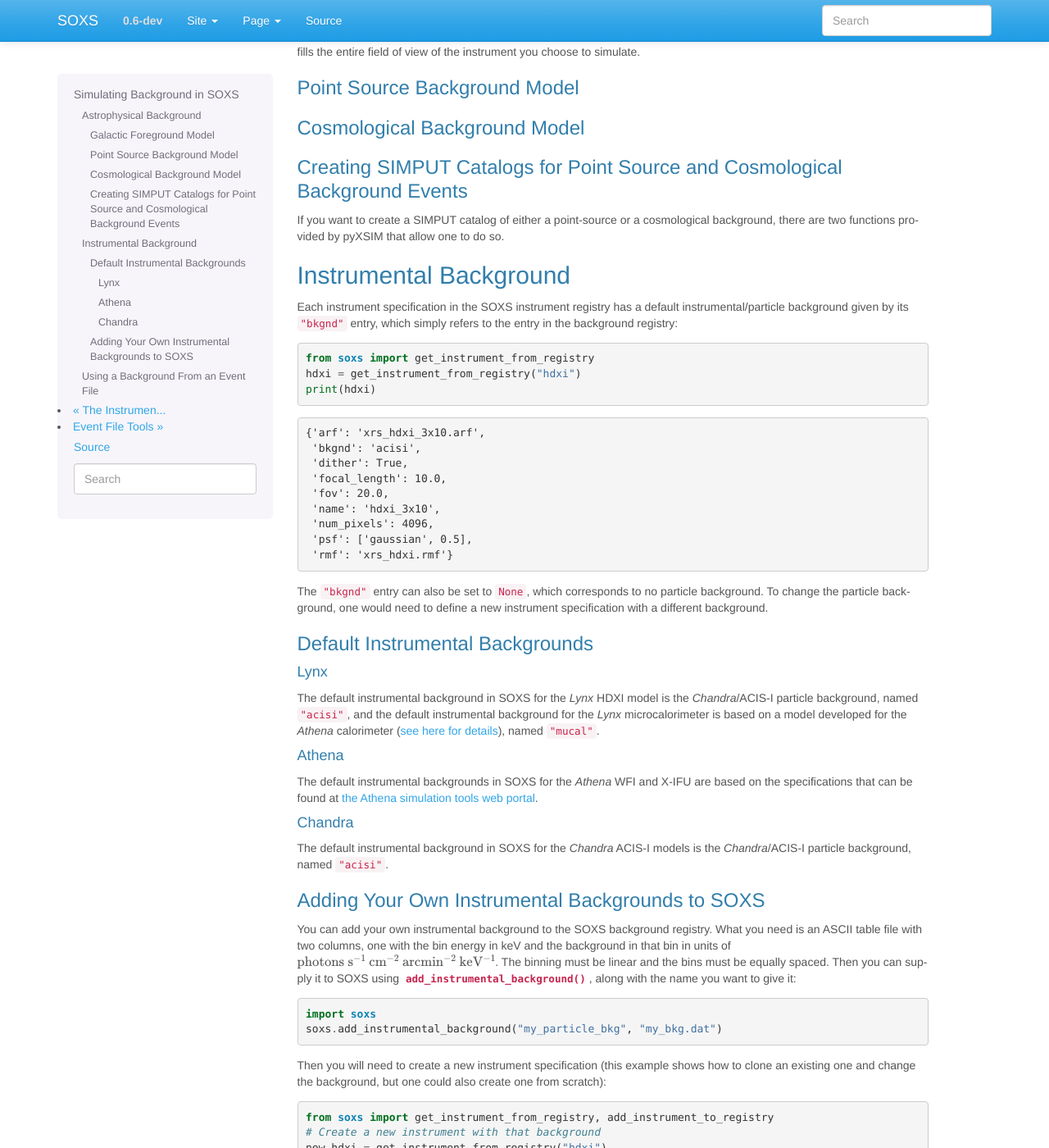
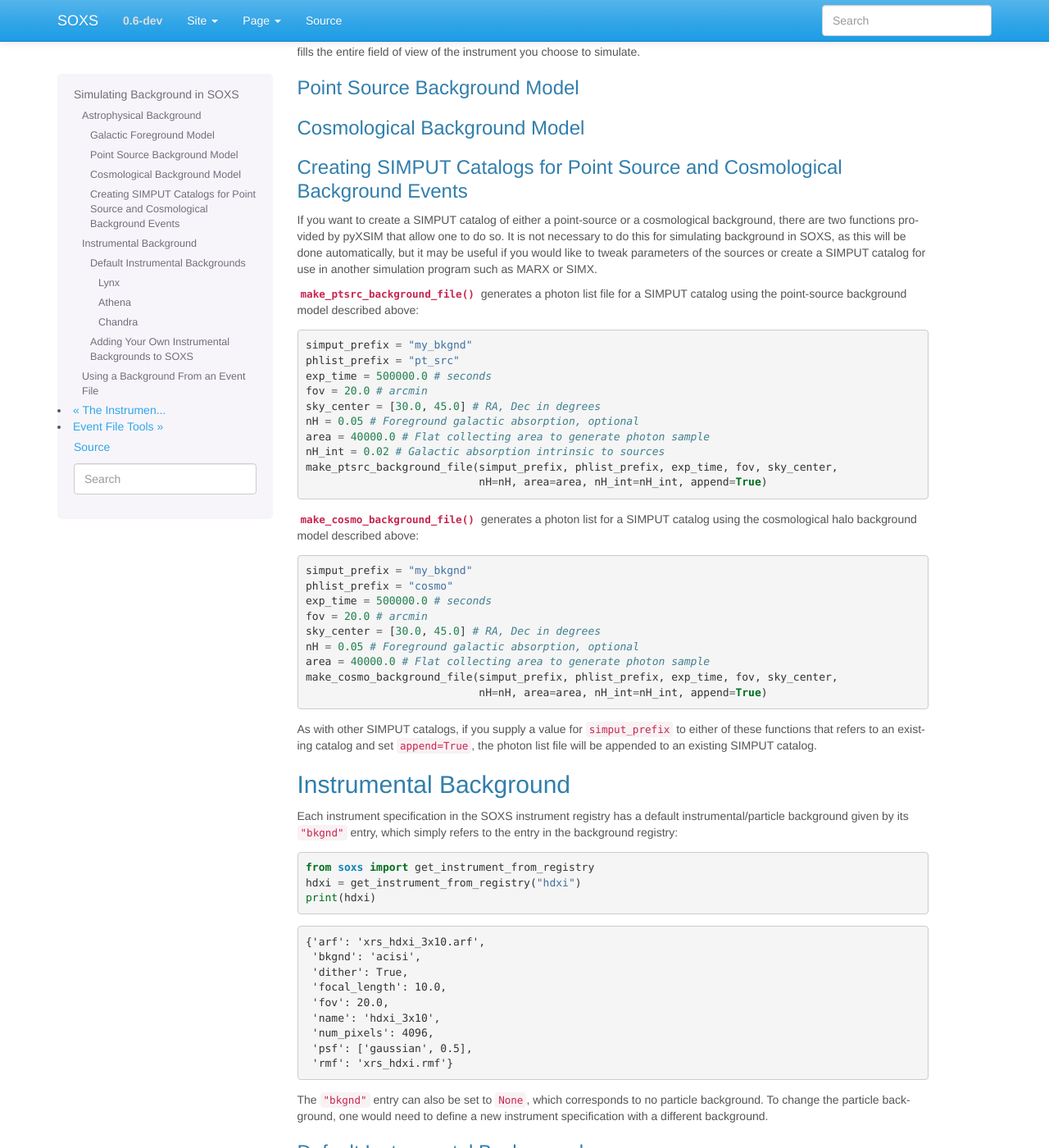
Before and after one commit to lynx-x-ray-observatory/soxs, a Sphinx documentation site: the page built from doc/source/python/background.rst, in a window 1280 px wide and 1400 px high, scrolled down 956 px. Shown: the whole window at 82% size. Built offline with Sphinx 7.4.7, drawn with Linux system fonts in a browser that asks for light colours.

Commit message:
A bit more background documentation

```diff
--- a/doc/source/python/background.rst
+++ b/doc/source/python/background.rst
@@ -75,7 +75,48 @@ Creating SIMPUT Catalogs for Point Source and Cosmological Background Events
 
 If you want to create a SIMPUT catalog of either a point-source or a
 cosmological background, there are two functions provided by pyXSIM that
-allow one to do so.
+allow one to do so. It is not necessary to do this for simulating background
+in SOXS, as this will be done automatically, but it may be useful if you would
+like to tweak parameters of the sources or create a SIMPUT catalog for use in
+another simulation program such as MARX or SIMX.
+
+:func:`~soxs.background.point_sources.make_ptsrc_background_file` generates a
+photon list file for a SIMPUT catalog using the point-source background model
+described above:
+
+.. code-block:: python
+
+    simput_prefix = "my_bkgnd"
+    phlist_prefix = "pt_src"
+    exp_time = 500000.0 # seconds
+    fov = 20.0 # arcmin
+    sky_center = [30.0, 45.0] # RA, Dec in degrees
+    nH = 0.05 # Foreground galactic absorption, optional
+    area = 40000.0 # Flat collecting area to generate photon sample
+    nH_int = 0.02 # Galactic absorption intrinsic to sources
+    make_ptsrc_background_file(simput_prefix, phlist_prefix, exp_time, fov, sky_center,
+                               nH=nH, area=area, nH_int=nH_int, append=True)
+
+:func:`~soxs.background.cosmological.make_cosmo_background_file` generates a
+photon list for a SIMPUT catalog using the cosmological halo background model
+described above:
+
+.. code-block:: python
+
+    simput_prefix = "my_bkgnd"
+    phlist_prefix = "cosmo"
+    exp_time = 500000.0 # seconds
+    fov = 20.0 # arcmin
+    sky_center = [30.0, 45.0] # RA, Dec in degrees
+    nH = 0.05 # Foreground galactic absorption, optional
+    area = 40000.0 # Flat collecting area to generate photon sample
+    make_cosmo_background_file(simput_prefix, phlist_prefix, exp_time, fov, sky_center,
+                               nH=nH, area=area, nH_int=nH_int, append=True)
+
+As with other SIMPUT catalogs, if you supply a value for ``simput_prefix`` to
+either of these functions that refers to an existing catalog and set
+``append=True``, the photon list file will be appended to an existing SIMPUT
+catalog.
 
 Instrumental Background
 -----------------------
```
